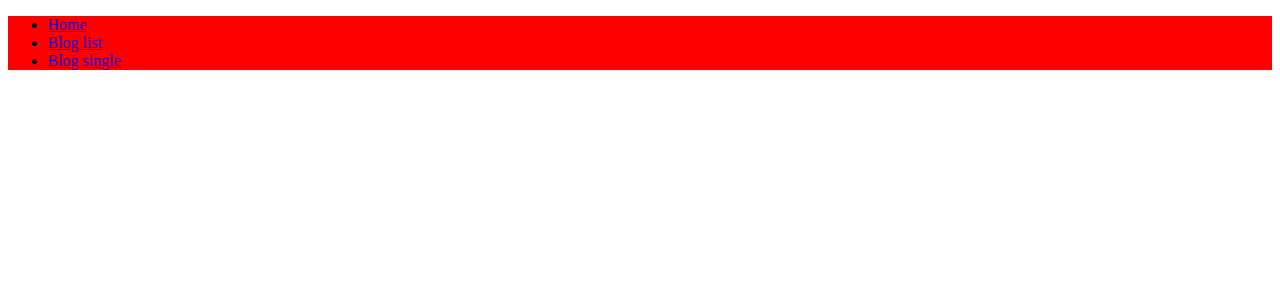
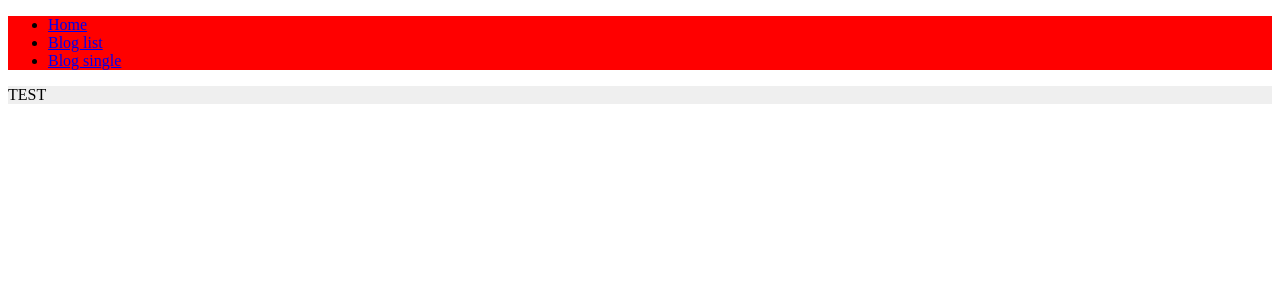
Before and after one commit to Cristian-Simtion/azura-cms-nuxt, a Nuxt app: page / in a window 1280 px wide. Shown: the top 300 px of the page. Built offline with nearby package versions, Linux system fonts and the light colour scheme.

Commit message:
1 file modified, 1 added

```diff
--- a/app.vue
+++ b/app.vue
@@ -1,6 +1,7 @@
 <template>
   <div>
     <Header />
+    <Simple />
     <NuxtPage />
   </div>
 </template>
--- /dev/null
+++ b/components/blocks/simple.vue
@@ -0,0 +1,9 @@
+<template>
+  <div class="simple-block">TEST</div>
+</template>
+
+<style>
+.simple-block {
+  background-color: #efefef;
+}
+</style>
```
